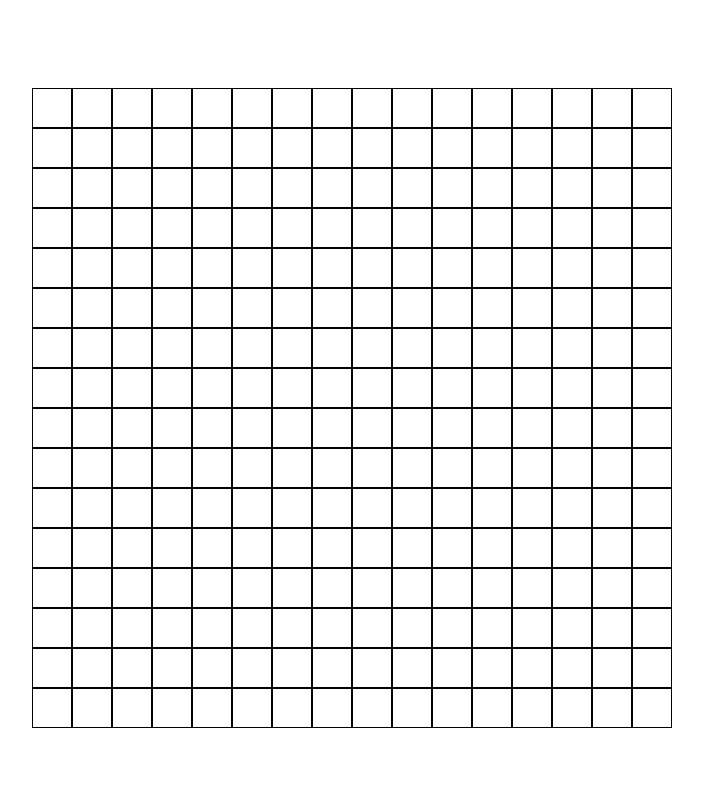
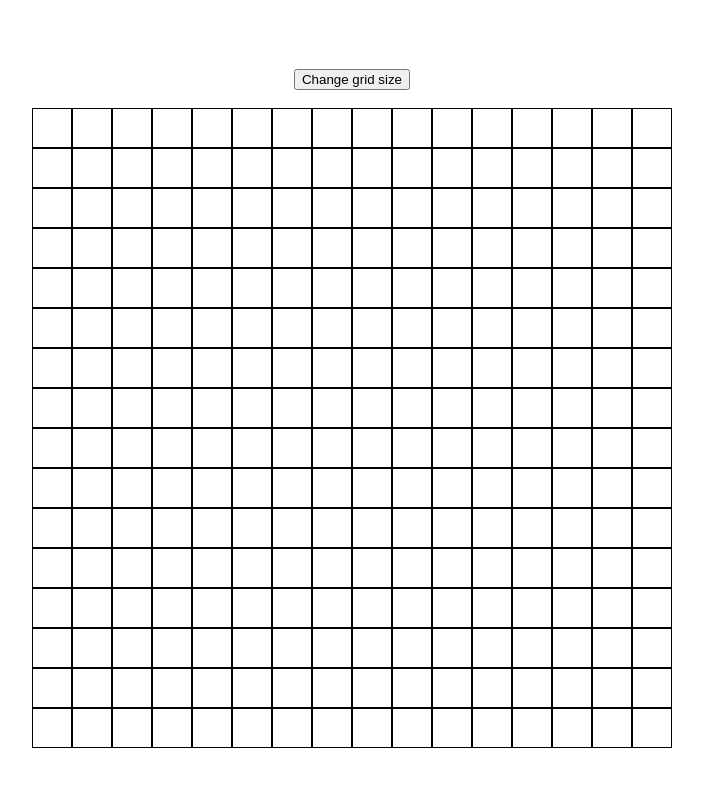
Before and after one commit to z4le3c/etch-a-sketch, a plain HTML site: page index.html in a window 1280 px wide. Shown: the whole page, without its empty margins (288-991 px from the left). Drawn offline with Linux system fonts and the light colour scheme.

Commit message:
feat: add ability to resize grid

```diff
--- a/index.html
+++ b/index.html
@@ -8,6 +8,8 @@
     <script src="script.js" defer></script>
 </head>
 <body>
+    <button id="change-size-b">Change grid size</button>
+    <br>
     <div id="grid"></div>
 </body>
 </html>
--- a/script.js
+++ b/script.js
@@ -1,10 +1,29 @@
-const grid = document.querySelector('#grid');
-for (let row = 0; row < 16; row++) {
-    for (let cell = 0; cell < 16; cell++) {
-        const div = document.createElement('div');
-        div.addEventListener('mouseover', () => {
-            div.style.background = 'red';
-        });
-        grid.appendChild(div);
+function createGrid(size) {
+    let grid = document.querySelector('#grid');
+    const newGrid = document.createElement('div');
+    newGrid.setAttribute('id', 'grid');
+    grid.replaceWith(newGrid);
+    grid = document.querySelector('#grid');
+    for (let row = 0; row < size; row++) {
+        for (let cell = 0; cell < size; cell++) {
+            const div = document.createElement('div');
+            div.style.width = `${100/size}%`
+            div.style.height = `${100/size}%`
+            div.addEventListener('mouseover', () => {
+                div.style.background = 'red';
+            });
+            grid.append(div);
+        }
     }
 }
+
+const button = document.querySelector('#change-size-b')
+button.addEventListener('click', () => {
+    let size = +prompt('Size(min: 1, max: 100):', 16);
+
+    if (!size || ! (0 < size && size < 101)) size = 16;
+
+    createGrid(size)
+});
+
+createGrid(16);
--- a/styles.css
+++ b/styles.css
@@ -3,6 +3,7 @@ body {
     display: flex;
     justify-content: center;
     align-items: center;
+    flex-direction: column;
 }
 
 #grid {
```
